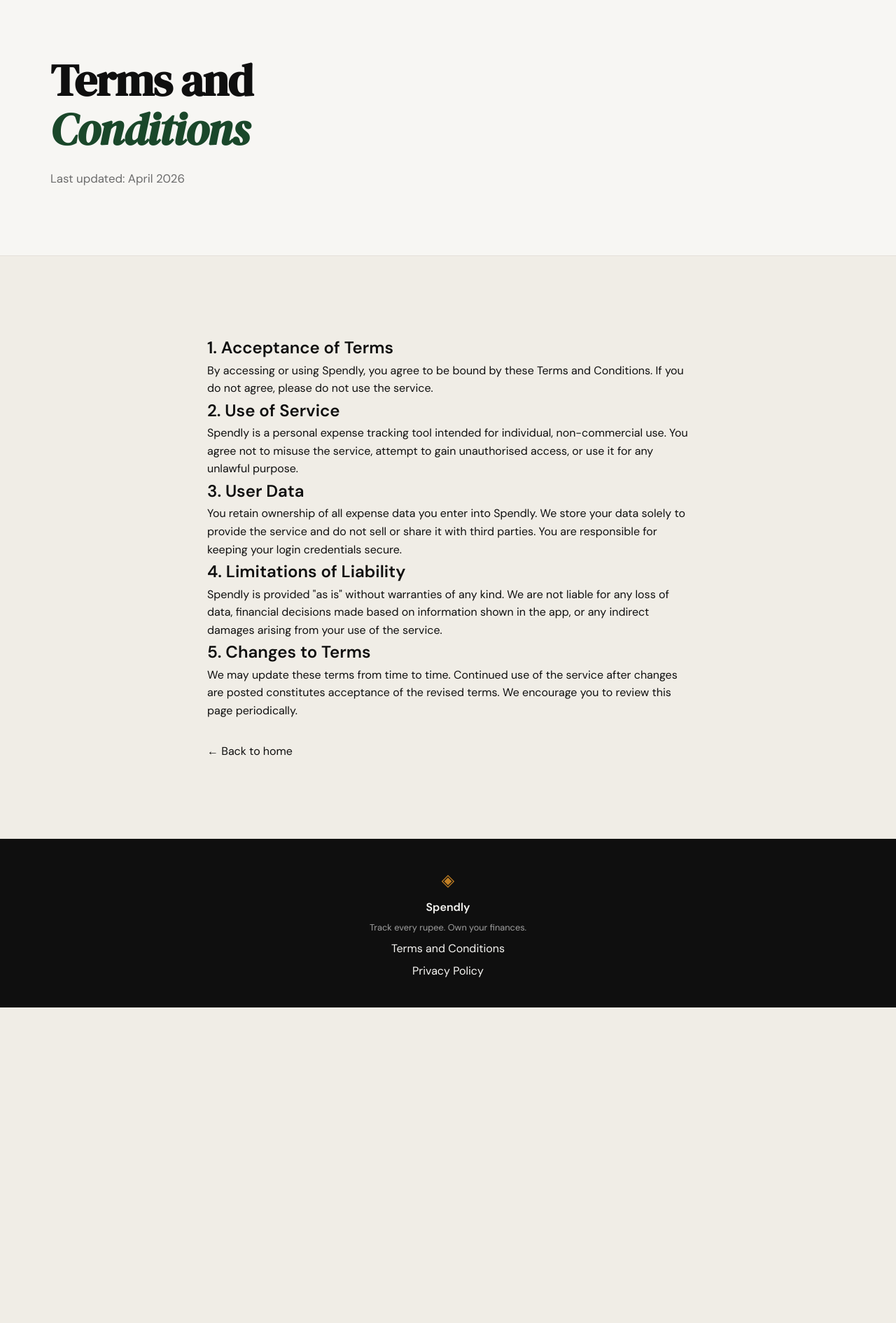
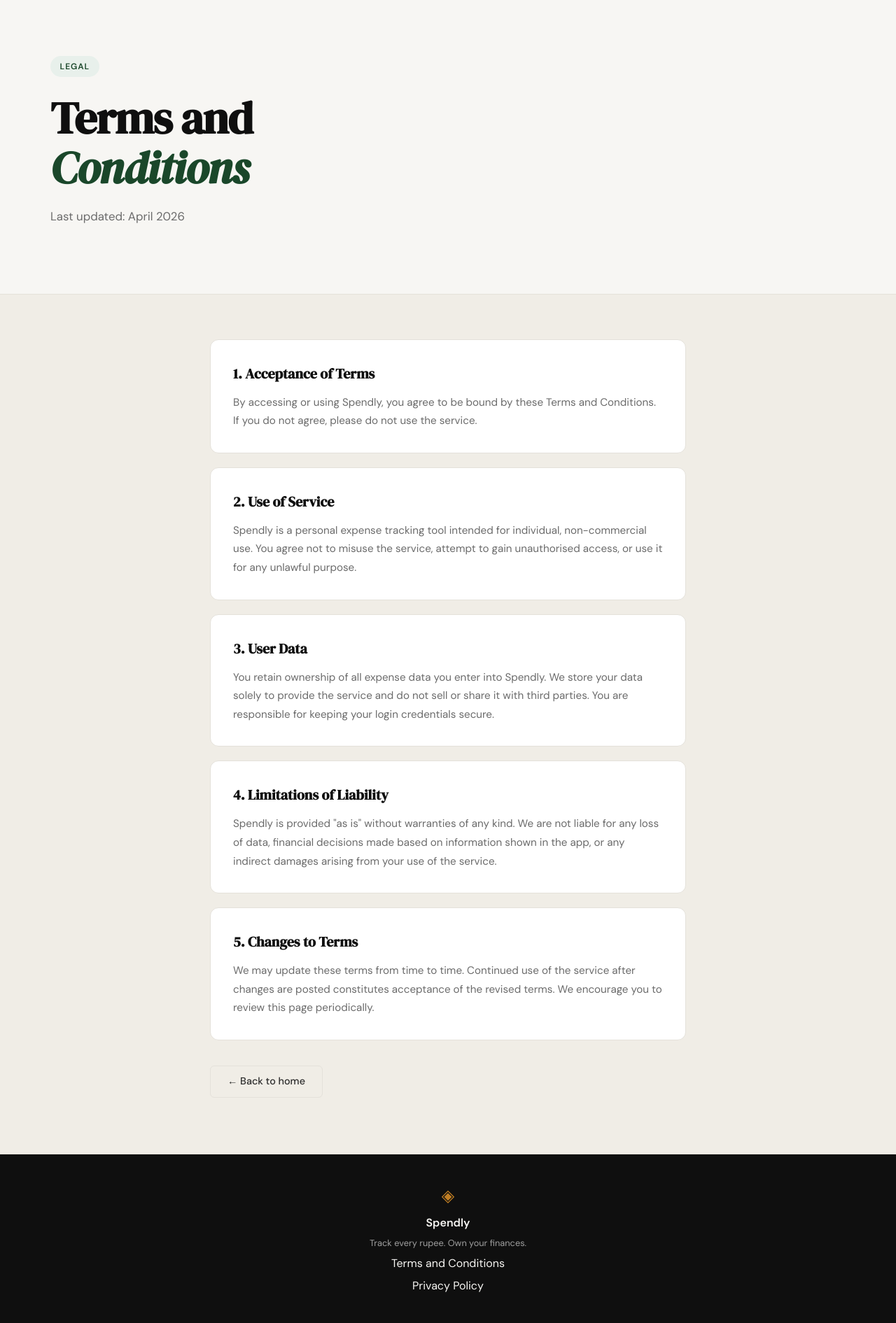
Before and after one commit to mikhlaq19/spendtracking, a Flask app: page /terms in a window 1280 px wide. Shown: the part 61-1952 px from the top of the page at 70% size. Before the commit the page ends 1501 px from the top, so only its background shows below. Run offline with Flask 3, Linux system fonts and the light colour scheme.

Commit message:
landing: style terms page to match site theme

```diff
--- a/static/css/style.css
+++ b/static/css/style.css
@@ -508,6 +508,53 @@ a { color: inherit; text-decoration: none; }
 }
 
 /* ------------------------------------------------------------------ */
+/* Legal pages (Terms, Privacy)                                        */
+/* ------------------------------------------------------------------ */
+
+.legal-header {
+    padding: 5rem 2rem 4rem;
+    max-width: var(--max-width);
+    margin: 0 auto;
+}
+
+.legal-header-inner { max-width: 600px; }
+
+.legal-body {
+    background: var(--paper-warm);
+    border-top: 1px solid var(--border);
+    border-bottom: 1px solid var(--border);
+    padding: 4rem 2rem 5rem;
+}
+
+.legal-content {
+    max-width: 680px;
+    margin: 0 auto;
+}
+
+.legal-section {
+    background: var(--paper-card);
+    border: 1px solid var(--border);
+    border-radius: var(--radius-md);
+    padding: 2rem;
+    margin-bottom: 1.25rem;
+}
+
+.legal-heading {
+    font-family: var(--font-display);
+    font-size: 1.25rem;
+    color: var(--ink);
+    margin-bottom: 0.75rem;
+}
+
+.legal-text {
+    font-size: 0.95rem;
+    color: var(--ink-muted);
+    line-height: 1.75;
+}
+
+.legal-back { display: inline-block; margin-top: 1rem; }
+
+/* ------------------------------------------------------------------ */
 /* Responsive                                                          */
 /* ------------------------------------------------------------------ */
 
--- a/templates/terms.html
+++ b/templates/terms.html
@@ -4,32 +4,44 @@
 
 {% block content %}
 
-<section class="hero">
-    <div class="hero-inner">
+<section class="legal-header">
+    <div class="legal-header-inner">
+        <div class="hero-badge">Legal</div>
         <h1 class="hero-title">Terms and<br><em>Conditions</em></h1>
         <p class="hero-subtitle">Last updated: April 2026</p>
     </div>
 </section>
 
-<section class="features">
-    <div class="features-inner" style="display: block; max-width: 720px; margin: 0 auto; padding: 2rem 1rem;">
+<section class="legal-body">
+    <div class="legal-content">
 
-        <h2>1. Acceptance of Terms</h2>
-        <p>By accessing or using Spendly, you agree to be bound by these Terms and Conditions. If you do not agree, please do not use the service.</p>
+        <div class="legal-section">
+            <h2 class="legal-heading">1. Acceptance of Terms</h2>
+            <p class="legal-text">By accessing or using Spendly, you agree to be bound by these Terms and Conditions. If you do not agree, please do not use the service.</p>
+        </div>
 
-        <h2>2. Use of Service</h2>
-        <p>Spendly is a personal expense tracking tool intended for individual, non-commercial use. You agree not to misuse the service, attempt to gain unauthorised access, or use it for any unlawful purpose.</p>
+        <div class="legal-section">
+            <h2 class="legal-heading">2. Use of Service</h2>
+            <p class="legal-text">Spendly is a personal expense tracking tool intended for individual, non-commercial use. You agree not to misuse the service, attempt to gain unauthorised access, or use it for any unlawful purpose.</p>
+        </div>
 
-        <h2>3. User Data</h2>
-        <p>You retain ownership of all expense data you enter into Spendly. We store your data solely to provide the service and do not sell or share it with third parties. You are responsible for keeping your login credentials secure.</p>
+        <div class="legal-section">
+            <h2 class="legal-heading">3. User Data</h2>
+            <p class="legal-text">You retain ownership of all expense data you enter into Spendly. We store your data solely to provide the service and do not sell or share it with third parties. You are responsible for keeping your login credentials secure.</p>
+        </div>
 
-        <h2>4. Limitations of Liability</h2>
-        <p>Spendly is provided "as is" without warranties of any kind. We are not liable for any loss of data, financial decisions made based on information shown in the app, or any indirect damages arising from your use of the service.</p>
+        <div class="legal-section">
+            <h2 class="legal-heading">4. Limitations of Liability</h2>
+            <p class="legal-text">Spendly is provided "as is" without warranties of any kind. We are not liable for any loss of data, financial decisions made based on information shown in the app, or any indirect damages arising from your use of the service.</p>
+        </div>
 
-        <h2>5. Changes to Terms</h2>
-        <p>We may update these terms from time to time. Continued use of the service after changes are posted constitutes acceptance of the revised terms. We encourage you to review this page periodically.</p>
+        <div class="legal-section">
+            <h2 class="legal-heading">5. Changes to Terms</h2>
+            <p class="legal-text">We may update these terms from time to time. Continued use of the service after changes are posted constitutes acceptance of the revised terms. We encourage you to review this page periodically.</p>
+        </div>
 
-        <p style="margin-top: 2rem;"><a href="{{ url_for('landing') }}">← Back to home</a></p>
+        <a href="{{ url_for('landing') }}" class="btn-ghost legal-back">← Back to home</a>
+
     </div>
 </section>
 
```
